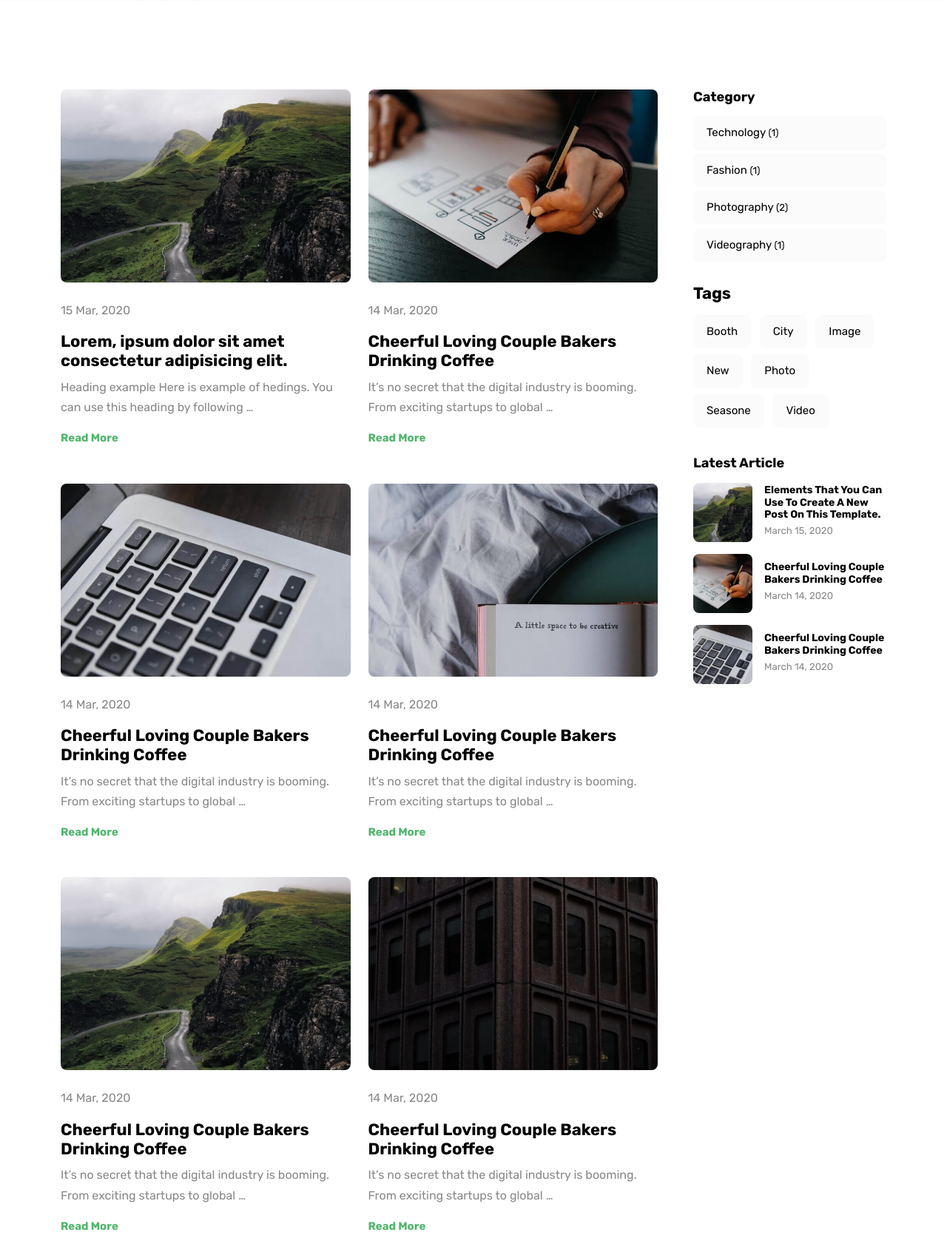
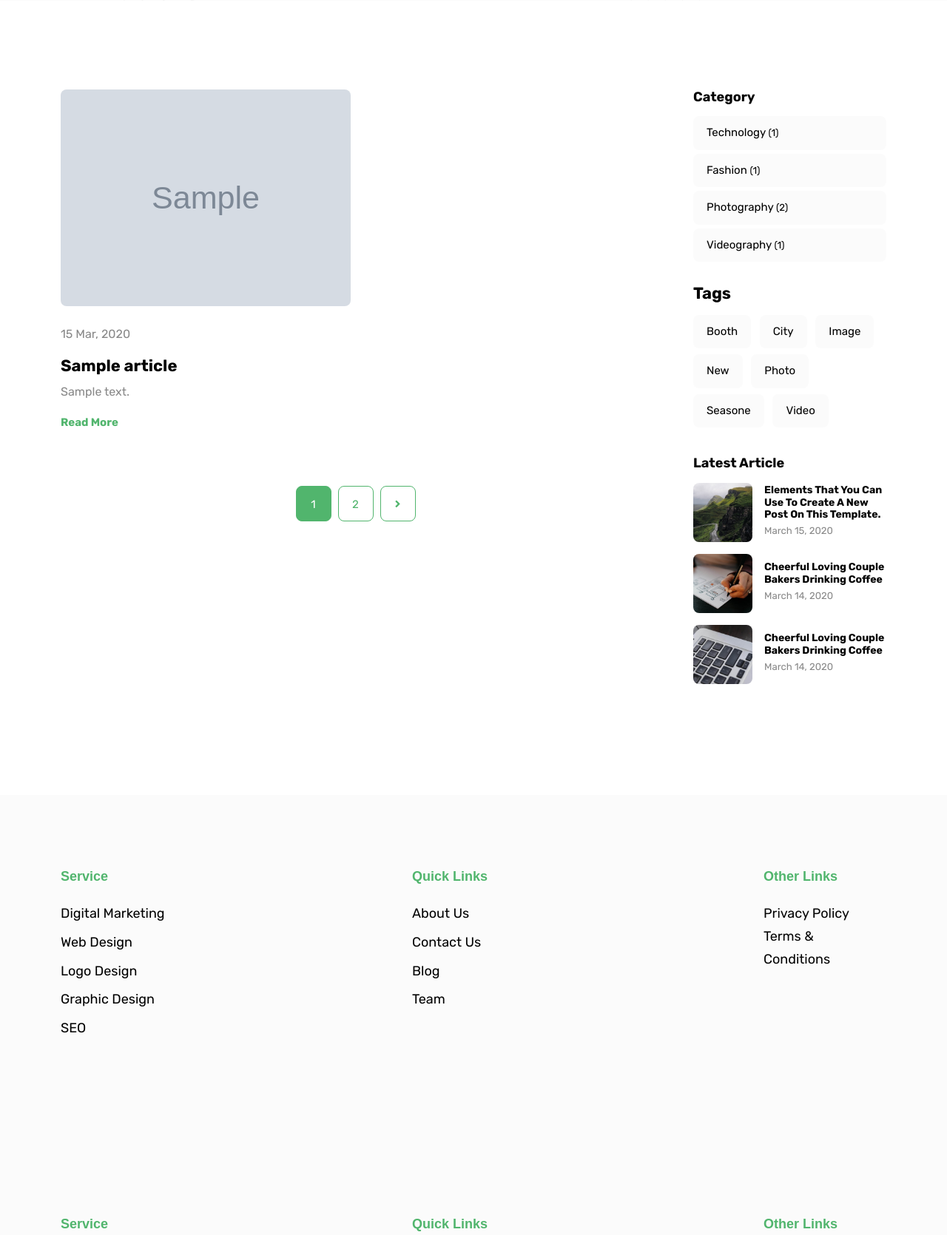
Before and after one commit to Parvinder001/Blog-System-Laravel-Livewire, a Laravel app: page /blog in a window 1280 px wide. Shown: the part 353-2023 px from the top of the page at 74% size. Run offline with Laravel 10, Linux system fonts and the light colour scheme; tables that the repository leaves empty hold one stand-in row (values such as "Sample post"); grey boxes marked "Sample" are stand-in pictures; some libraries are stand-ins or nearby versions.

Commit message:
work on blog

```diff
--- a/app/Livewire/ShowBlog.php
+++ b/app/Livewire/ShowBlog.php
@@ -1,13 +1,14 @@
 <?php
 
 namespace App\Livewire;
-
+use App\Models\Article;
 use Livewire\Component;
 
 class ShowBlog extends Component
 {
     public function render()
     {
-        return view('livewire.show-blog');
+        $article = Article::orderby('created_at','Desc')->get();
+        return view('livewire.show-blog',['articles'=>$article]);
     }
 }
--- a/resources/views/livewire/show-blog.blade.php
+++ b/resources/views/livewire/show-blog.blade.php
@@ -40,79 +40,31 @@
 			<div class="col-lg-9">
 				<div class="me-lg-4">
 					<div class="row gy-5">
+
+							@if($articles->isNotEmpty())
+
+				                @foreach ($articles as $article)
 									<div class="col-md-6" data-aos="fade">
 									<article class="blog-post">
 										<div class="post-slider slider-sm rounded">
-									<img loading="lazy" decoding="async" src="images/blog/post-4.jpg" alt="Post Thumbnail">
+											<img loading="lazy" decoding="async" src="{{ asset('storage/'.$article->image) }}" alt="Post Thumbnail">
 
 										</div>
 										<div class="pt-4">
 											<p class="mb-3">15 Mar, 2020</p>
-									<h2 class="h4"><a class="text-black" href="blog-details.html">Lorem, ipsum dolor sit amet consectetur adipisicing elit.</a></h2>
-									<p>Heading example Here is example of hedings. You can use this heading by following …</p> <a href="blog-details.html" class="text-primary fw-bold" aria-label="Read the full article by clicking here">Read More</a>
+											<h2 class="h4"><a class="text-black" href="blog-details.html">{{$article->title}}</a></h2>
+											<p>{!! $article->content !!}</p> <a href="blog-details.html" class="text-primary fw-bold" aria-label="Read the full article by clicking here">Read More</a>
 										</div>
 							</article>
 							</div>
-						<div class="col-md-6" data-aos="fade">
-							<article class="blog-post">
-								<div class="post-slider slider-sm rounded">
-									<img loading="lazy" decoding="async" src="images/blog/post-1.jpg" alt="Post Thumbnail">
-								</div>
-								<div class="pt-4">
-									<p class="mb-3">14 Mar, 2020</p>
-									<h2 class="h4"><a class="text-black" href="blog-details.html">Cheerful Loving Couple Bakers Drinking Coffee</a></h2>
-									<p>It’s no secret that the digital industry is booming. From exciting startups to global …</p> <a href="blog-details.html" class="text-primary fw-bold" aria-label="Read the full article by clicking here">Read More</a>
-								</div>
-							</article>
-						</div>
-						<div class="col-md-6" data-aos="fade">
-							<article class="blog-post">
-								<div class="post-slider slider-sm rounded">
-									<img loading="lazy" decoding="async" src="images/blog/post-2.jpg" alt="Post Thumbnail">
-								</div>
-								<div class="pt-4">
-									<p class="mb-3">14 Mar, 2020</p>
-									<h2 class="h4"><a class="text-black" href="blog-details.html">Cheerful Loving Couple Bakers Drinking Coffee</a></h2>
-									<p>It’s no secret that the digital industry is booming. From exciting startups to global …</p> <a href="blog-details.html" class="text-primary fw-bold" aria-label="Read the full article by clicking here">Read More</a>
-								</div>
-							</article>
-						</div>
-						<div class="col-md-6" data-aos="fade">
-							<article class="blog-post">
-								<div class="post-slider slider-sm rounded">
-									<img loading="lazy" decoding="async" src="images/blog/post-3.jpg" alt="Post Thumbnail">
-								</div>
-								<div class="pt-4">
-									<p class="mb-3">14 Mar, 2020</p>
-									<h2 class="h4"><a class="text-black" href="blog-details.html">Cheerful Loving Couple Bakers Drinking Coffee</a></h2>
-									<p>It’s no secret that the digital industry is booming. From exciting startups to global …</p> <a href="blog-details.html" class="text-primary fw-bold" aria-label="Read the full article by clicking here">Read More</a>
-								</div>
-							</article>
-						</div>
-						<div class="col-md-6" data-aos="fade">
-							<article class="blog-post">
-								<div class="post-slider slider-sm rounded">
-									<img loading="lazy" decoding="async" src="images/blog/post-4.jpg" alt="Post Thumbnail">
-								</div>
-								<div class="pt-4">
-									<p class="mb-3">14 Mar, 2020</p>
-									<h2 class="h4"><a class="text-black" href="blog-details.html">Cheerful Loving Couple Bakers Drinking Coffee</a></h2>
-									<p>It’s no secret that the digital industry is booming. From exciting startups to global …</p> <a href="blog-details.html" class="text-primary fw-bold" aria-label="Read the full article by clicking here">Read More</a>
-								</div>
-							</article>
-						</div>
-						<div class="col-md-6" data-aos="fade">
-							<article class="blog-post">
-								<div class="post-slider slider-sm rounded">
-									<img loading="lazy" decoding="async" src="images/blog/post-5.jpg" alt="Post Thumbnail" width="420" height="280">
-								</div>
-								<div class="pt-4">
-									<p class="mb-3">14 Mar, 2020</p>
-									<h2 class="h4"><a class="text-black" href="blog-details.html">Cheerful Loving Couple Bakers Drinking Coffee</a></h2>
-									<p>It’s no secret that the digital industry is booming. From exciting startups to global …</p> <a href="blog-details.html" class="text-primary fw-bold" aria-label="Read the full article by clicking here">Read More</a>
-								</div>
-							</article>
-						</div>
+								@endforeach
+
+
+						@endif
+
+
+
+
 						<div class="col-12">
 							<nav class="mt-4">
 								<!-- pagination -->
```
Lines whose indentation alone changed are shown as unchanged.
